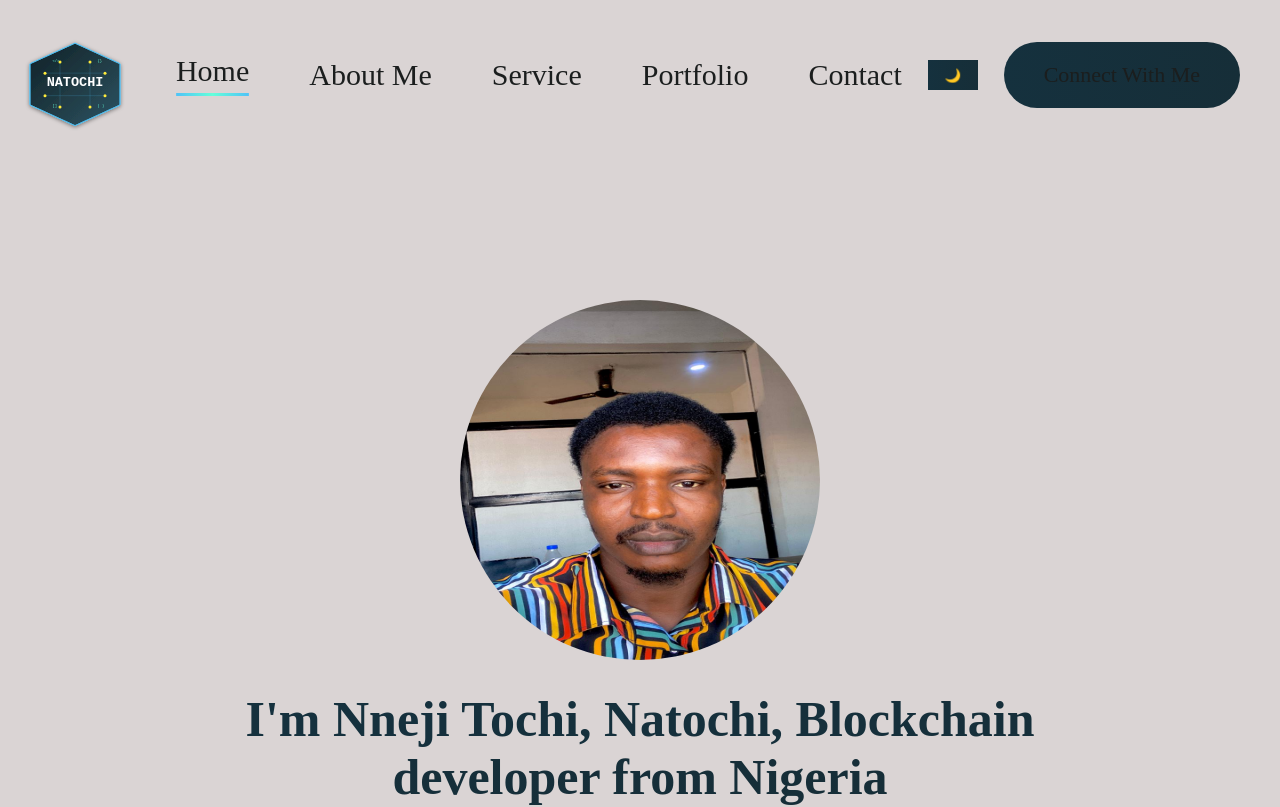
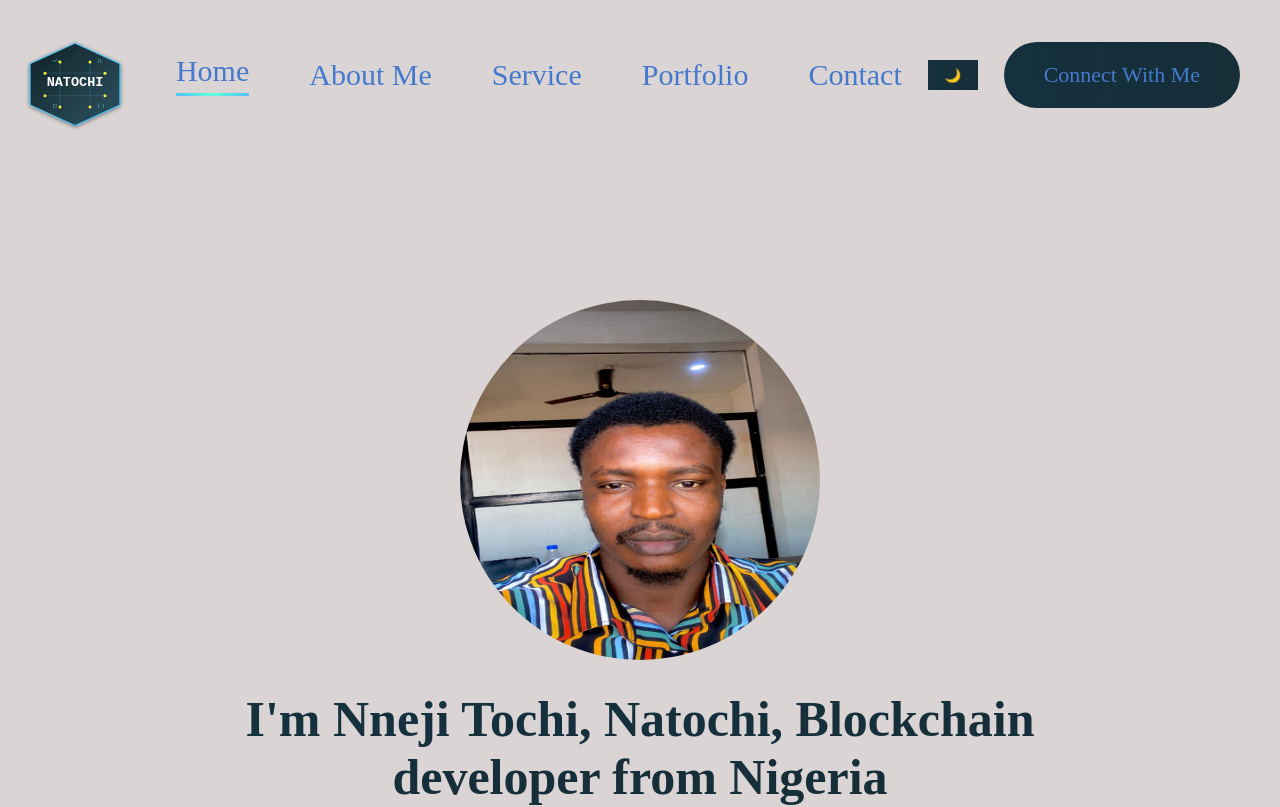
Before and after one commit to DaniTechdev/MyPortfolio-Natochi-, a Next.js app: page / in a window 1280 px wide. Shown: the top 807 px of the page. Built offline with nearby package versions, Linux system fonts and the light colour scheme.

Commit message:
Color updates

```diff
--- a/styles/globals.css
+++ b/styles/globals.css
@@ -64,7 +64,7 @@ a {
   /* Primary colors */
   --background: #dad4d4;
   /* --text: #4479cd; */
-  --text: #1b1e1e;
+  --text: #4479cd;
   --text-secondary: #555555;
 
   /* Accent colors */
```
